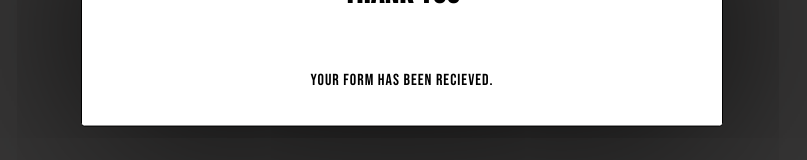
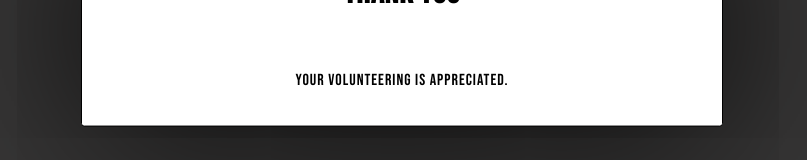
Before and after one commit to AAlchi/steamers, a React (Create React App) app in the folder frontend/: page /ConfirmationPage in a window 1280 px wide. Shown: the part 371-531 px from the top of the page, without its empty margins (238-1045 px from the left). Built offline with nearby package versions, Linux system fonts and the light colour scheme.

Commit message:
idk man im trying

```diff
--- a/frontend/src/pages/ConfirmationPage.js
+++ b/frontend/src/pages/ConfirmationPage.js
@@ -5,7 +5,7 @@ export default function ConfirmationPage() {
   return  <div className="body">
       <div className="center">
       <h1>Thank You</h1>
-      <p>your form has been recieved.</p>
+      <p>Your volunteering is appreciated.</p>
       </div>
       </div>
     ;
```
